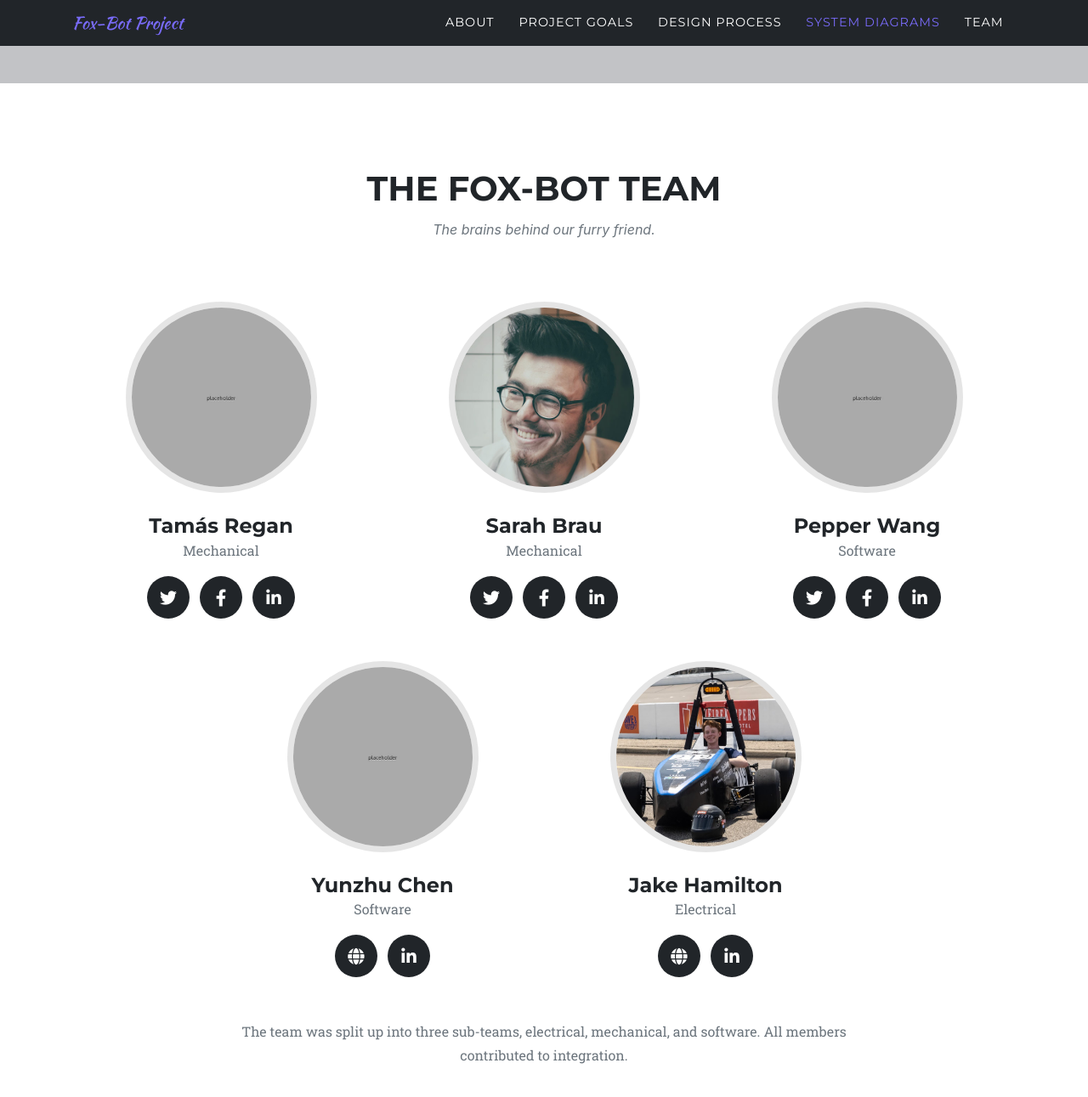
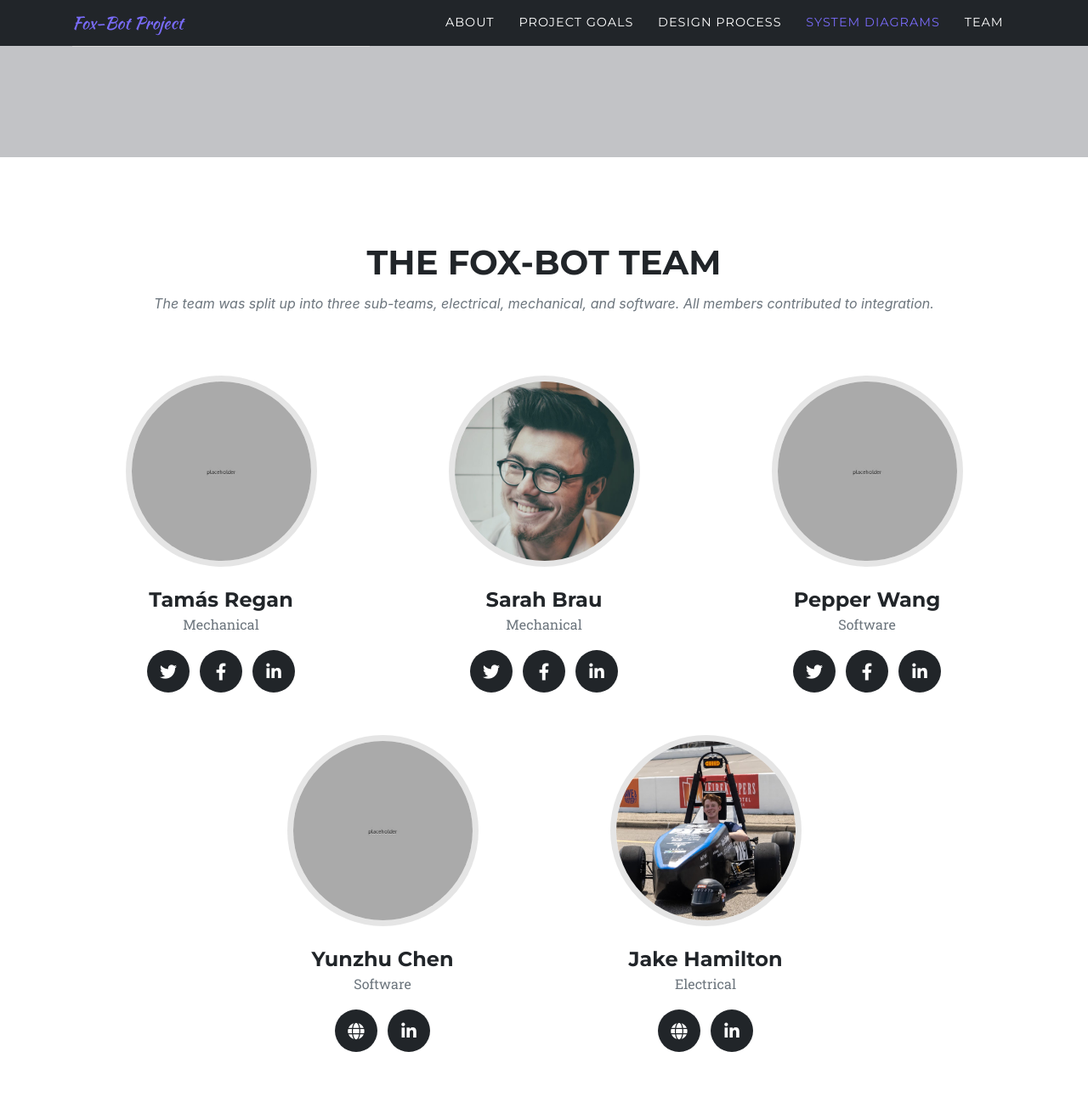
Before and after one commit to Jake30123/foxbot-website, a Jekyll site: the page built from index.md, in a window 1280 px wide and 1400 px high, scrolled down 4185 px. Shown: the top 1291 px of the window at 85% size. Built offline with Jekyll 4.4.1, drawn with Linux system fonts in a browser that asks for light colours; some web fonts are replaced; some of the changed text lies outside the part shown.

Commit message:
Update electrical content

```diff
--- a/_data/sitetext.yml
+++ b/_data/sitetext.yml
@@ -104,8 +104,8 @@ en: &DEFAULT_EN
 
   team:
     title: "The Fox-Bot Team"
-    text: "The brains behind our furry friend."
-    subtext: The team was split up into three sub-teams, electrical, mechanical, and software. All members contributed to integration.
+    text: "The team was split up into three sub-teams, electrical, mechanical, and software. All members contributed to integration."
+    subtext:
     section: team
     people:
       - name: "Tamás Regan"
```
Also changed, not shown: _portfolio/electrical.md (+3 -3 lines), _portfolio2/CAD.md (+0 -2 lines), _portfolio2/circuit.md (+17 -2 lines), assets/img/portfolio/electrical.jpg (added).
